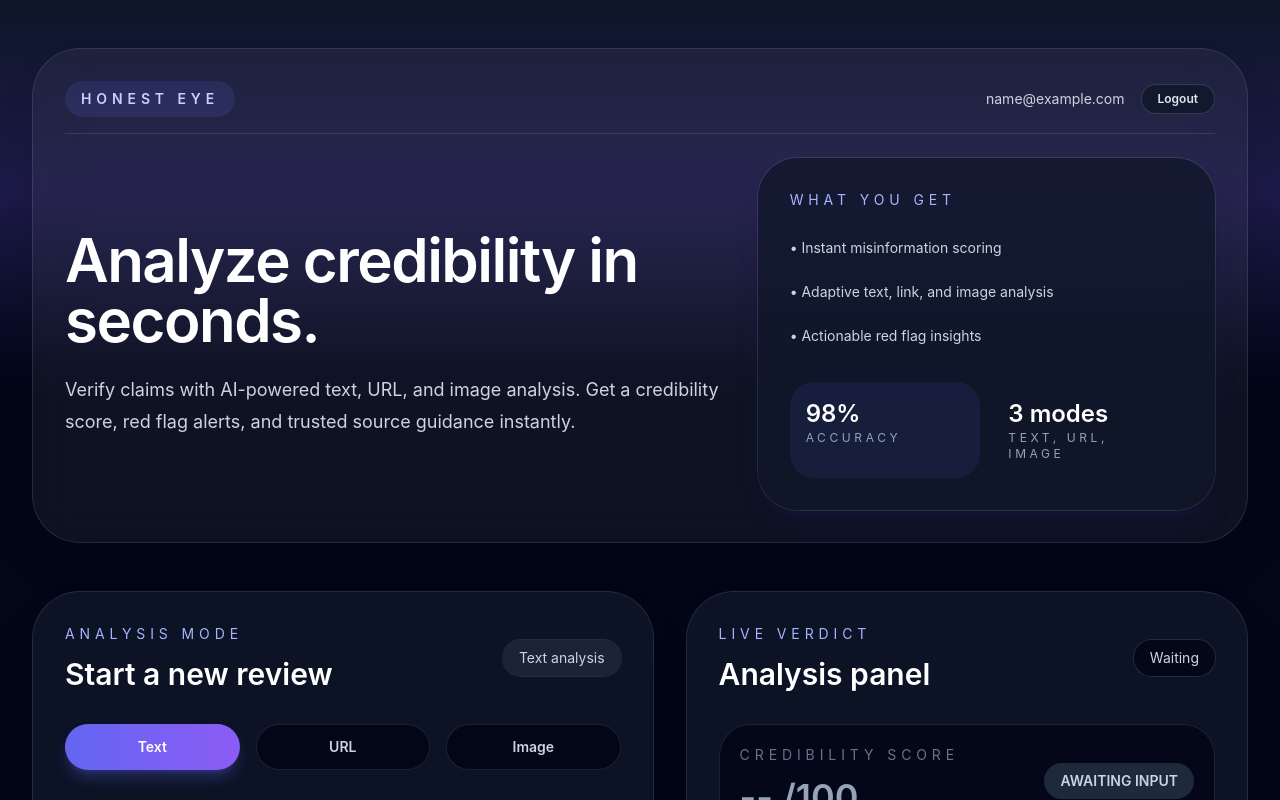
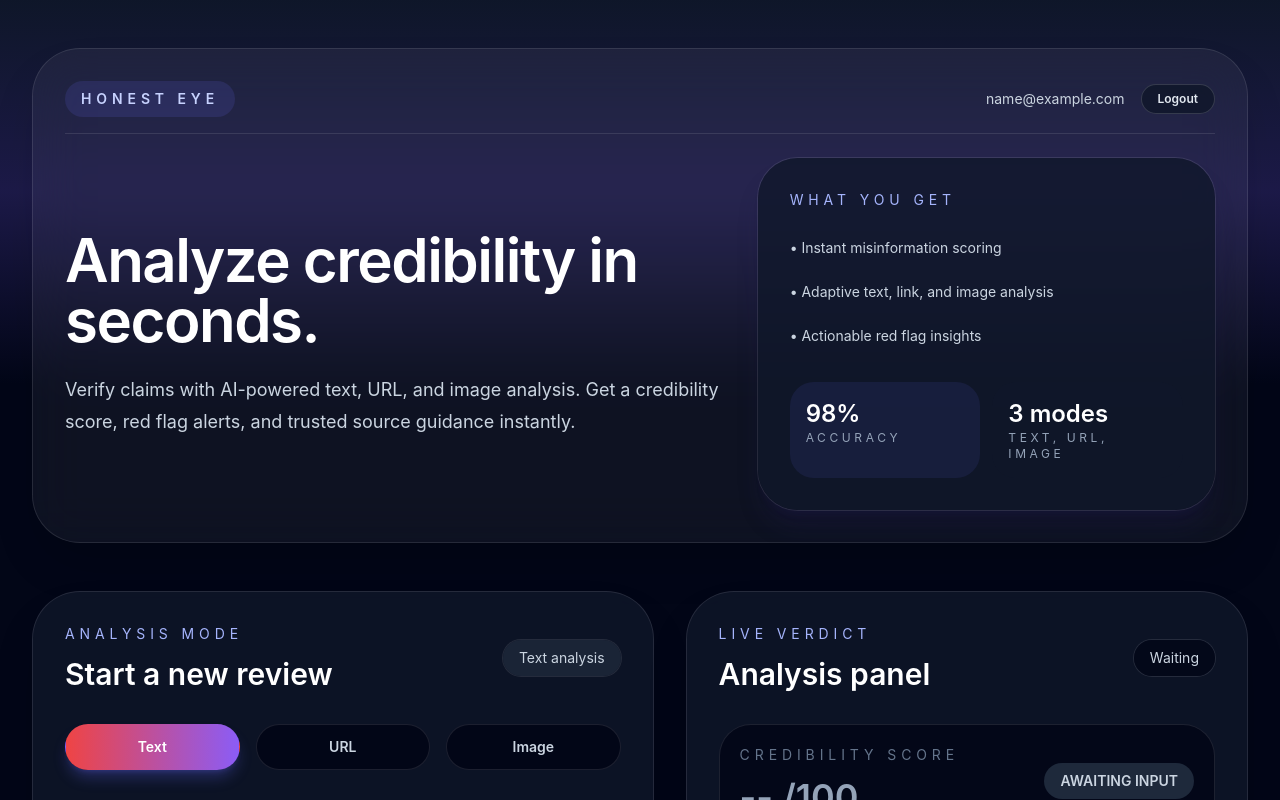
Before and after one commit to amulyaprise25-bot/honest-eye-project, a React (Vite) app: page / in a window 1280 px wide. Both pictures are taken after typing "name@example.com", "Sample123" into the empty fields and a click on the button "Sign In". Shown: the top 800 px of the page. Built offline with nearby package versions, Linux system fonts and the light colour scheme.

Commit message:
Update App.tsx

```diff
--- a/src/App.tsx
+++ b/src/App.tsx
@@ -185,7 +185,7 @@ function App() {
                   }}
                   className={`rounded-3xl border px-4 py-3 text-sm font-semibold transition ${
                     mode === item
-                      ? 'border-transparent bg-gradient-to-r from-indigo-500 to-violet-500 text-white shadow-lg shadow-indigo-500/30'
+                      ? 'border-transparent bg-gradient-to-r from-red-500 to-violet-500 text-white shadow-lg shadow-indigo-500/30'
                       : 'border-white/10 bg-slate-950 text-slate-300 hover:border-white/20 hover:bg-slate-900'
                   }`}
                 >
```
